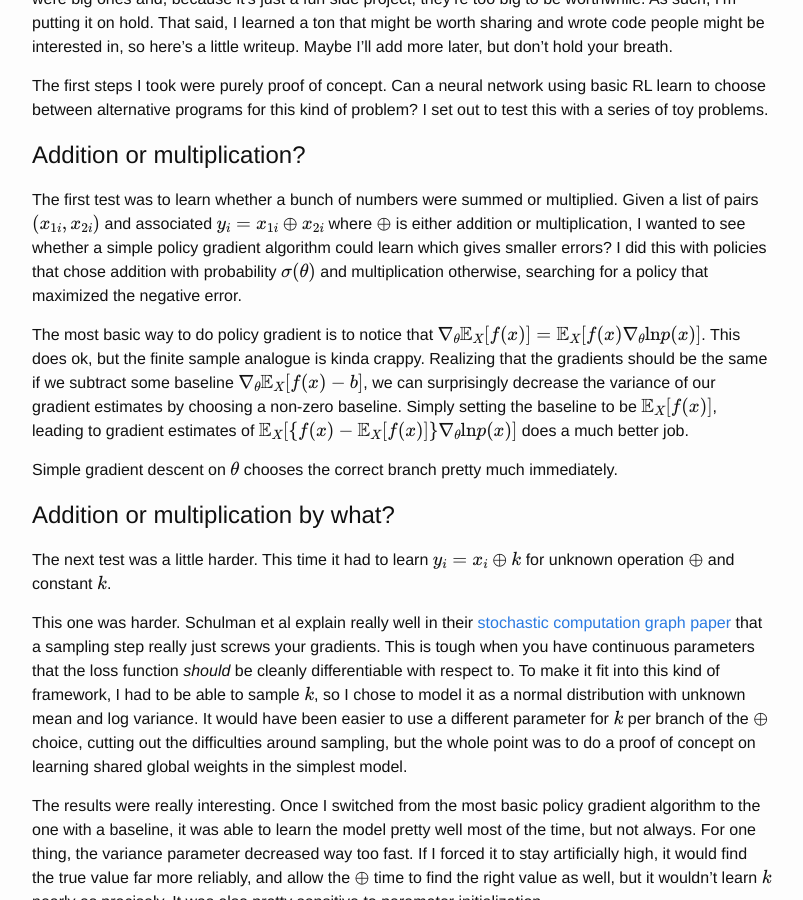
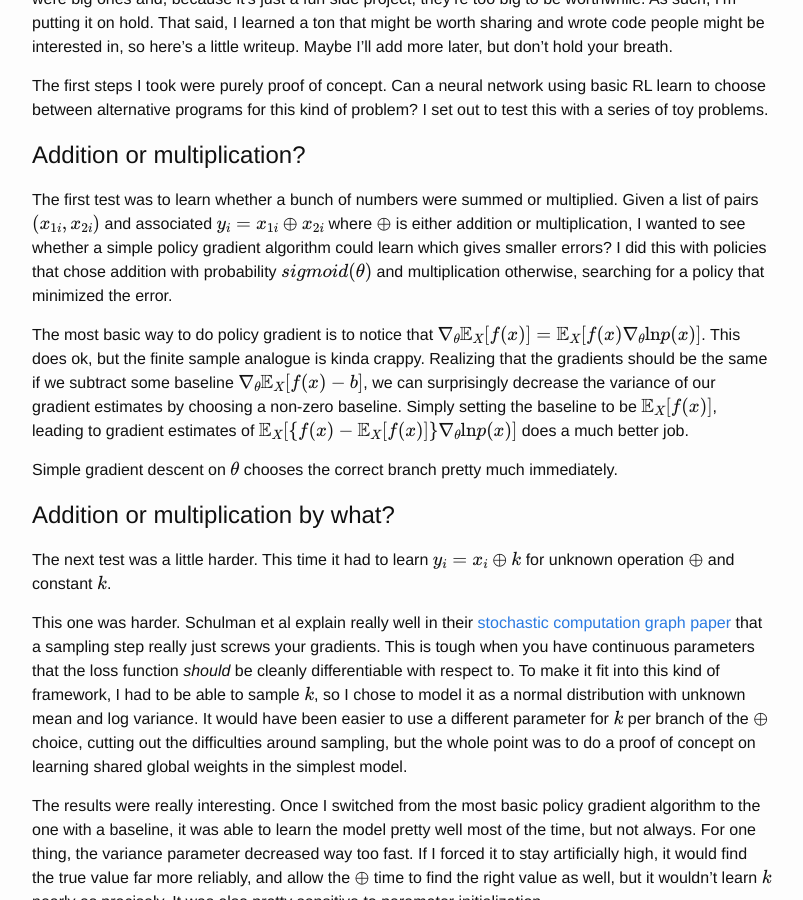
Before and after one commit to imh/imh.github.io, a Jekyll site: the page built from _posts/2016-11-22-teaching-programs-to-program-is-hard.md, in a window 1280 px wide and 900 px high, scrolled down 348 px. Shown: the whole window, without its empty margins (238-1041 px from the left). Built offline with Jekyll 4.4.1, drawn with Linux system fonts in a browser that asks for light colours; formulas are drawn with MathJax 3.

Commit message:
sigma to sigmoid

```diff
--- a/_posts/2016-11-22-teaching-programs-to-program-is-hard.md
+++ b/_posts/2016-11-22-teaching-programs-to-program-is-hard.md
@@ -21,7 +21,7 @@ I set out to test this with a series of toy problems.
 
 The first test was to learn whether a bunch of numbers were summed or multiplied.
 Given a list of pairs $$(x_{1i}, x_{2i})$$ and associated $$y_i = x_{1i} \oplus x_{2i}$$ where $$\oplus$$ is either addition or multiplication, I wanted to see whether a simple policy gradient algorithm could learn which gives smaller errors?
-I did this with policies that chose addition with probability $$\sigma(\theta)$$ and multiplication otherwise, searching for a policy that maximized the negative error.
+I did this with policies that chose addition with probability $$sigmoid(\theta)$$ and multiplication otherwise, searching for a policy that minimized the error.
 
 The most basic way to do policy gradient is to notice that $$\nabla_\theta \mathbb{E}_X[f(x)] = \mathbb{E}_X[f(x) \nabla_\theta \textrm{ln}p(x)]$$.
 This does ok, but the finite sample analogue is kinda crappy.
```
